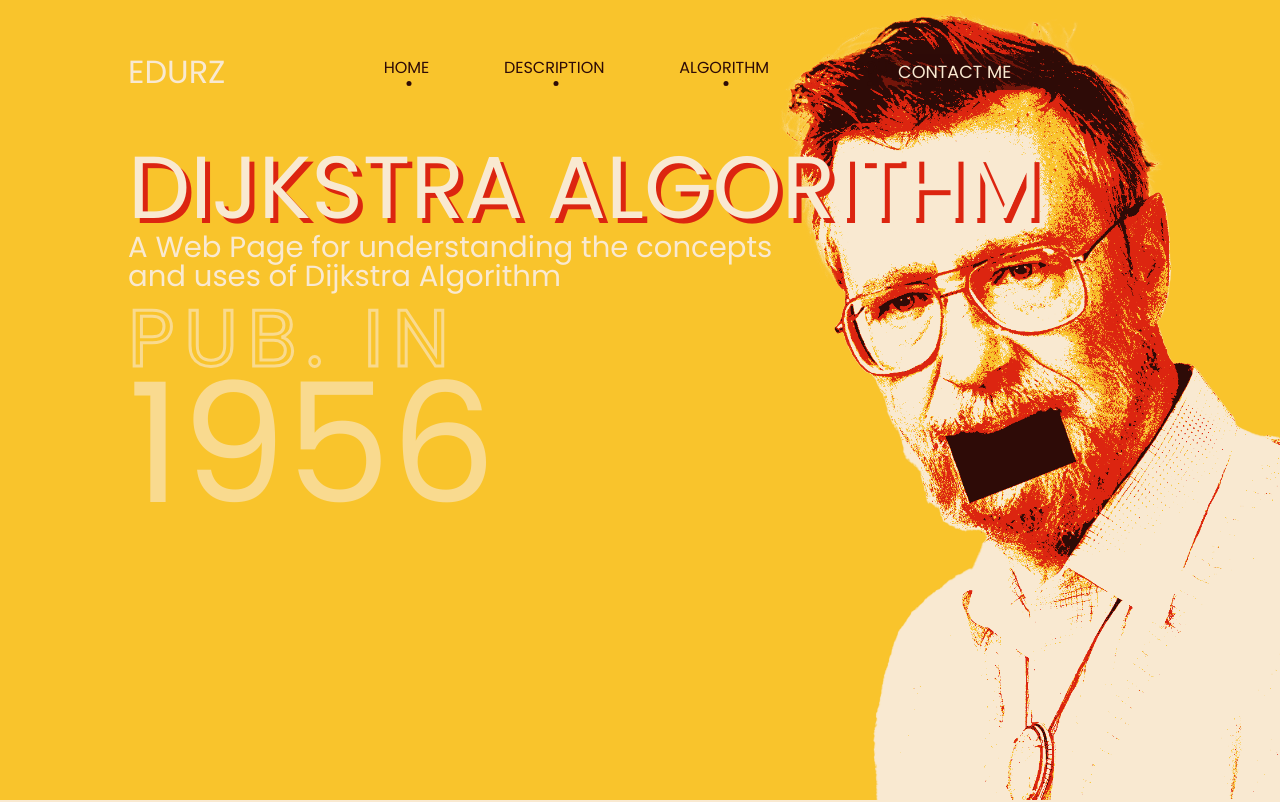
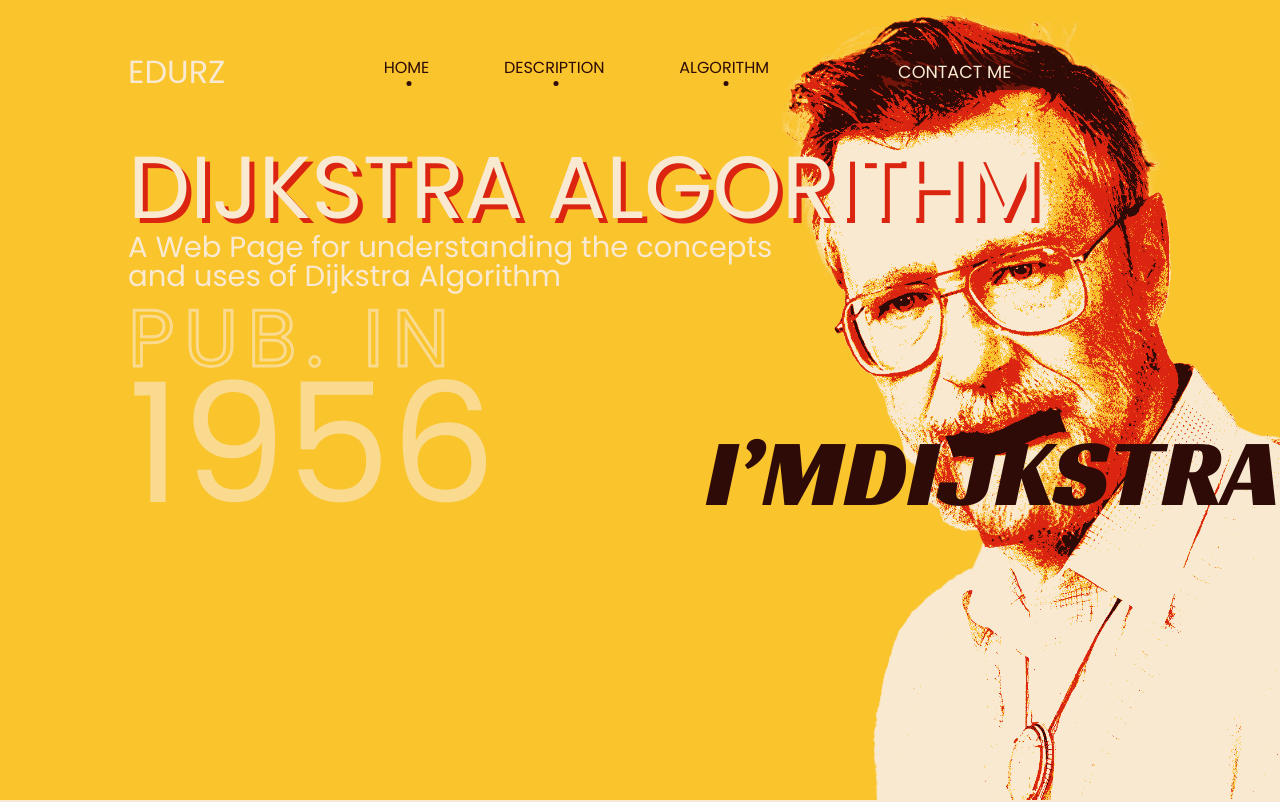
Before and after one commit to Edurz135/no-dijkstra, a React (Create React App) app: page / in a window 1280 px wide. Shown: the top 802 px of the page. Built offline with nearby package versions, Linux system fonts and the light colour scheme; a web font is replaced by a local one.

Commit message:
home-section

```diff
--- a/src/App.css
+++ b/src/App.css
@@ -22,6 +22,7 @@
   min-height: 100vh;
   position: relative;
 }
+
 
 .home-sec {
   min-height: 100vh;
@@ -120,6 +121,43 @@
 .home-sec .bg-layer img {
   height: 100%;
 }
+.home-sec .mouth {
+  animation-name: mymove;
+  animation-iteration-count: infinite;
+  animation-direction: alternate;
+  animation-duration: 1s;
+}
+
+@keyframes mymove {
+  0% {
+    transform: translate(0px, 0px);
+  }
+  15% {
+    transform: translate(10px, 25px);
+  }
+  50% {
+    transform: translate(0px, 0px);
+  }
+  65% {
+    transform: translate(10px, 25px);
+  }
+  80% {
+    transform: translate(0px, 0px);
+  }
+  100% {
+    transform: translate(10px, 25px);
+  }
+}
+
+.home-sec .words {
+  top: 400px;
+}
+
+.home-sec .words span {
+  font-family: "Racing Sans One", cursive;
+  color: var(--on-secondary);
+  font-size: 6rem;
+}
 
 .description-sec {
   background-color: var(--on-primary);
--- a/src/App.js
+++ b/src/App.js
@@ -35,41 +35,67 @@ function App() {
         <div className="bg-layer">
           <img src="/EdgerPortraitWithoutMouth.png" />
         </div>
+        <div className="bg-layer mouth">
+          <img src="/EdgerPortraitMouth.png" />
+        </div>
+        <div className="bg-layer words">
+          <span>I’M</span>
+          <span>DIJKSTRA</span>
+        </div>
       </div>
       <div className="sec-container description-sec container-fluid">
         <CustomNavbar />
         <div className="row align-items-center">
           <div className="row">
             <div className="col-md-6">
-              <CustomCard title="ORIGIN" description="Created by Edsger Dijkstra on 1956" />
+              <CustomCard
+                title="ORIGIN"
+                description="Created by Edsger Dijkstra on 1956"
+              />
             </div>
             <div className="col-md-6">
-              <CustomCard title="ALGORITHM" description="An algorithm for finding the shortest paths between nodes in a weighted graph" />
+              <CustomCard
+                title="ALGORITHM"
+                description="An algorithm for finding the shortest paths between nodes in a weighted graph"
+              />
             </div>
             <div className="col-md-6">
-              <CustomCard title="IMPORTANCE" description="Most influential algorithms in the history of computer science and graph theory. Had a significant impact on numerous fields of study and technologies that we use today." />
+              <CustomCard
+                title="IMPORTANCE"
+                description="Most influential algorithms in the history of computer science and graph theory. Had a significant impact on numerous fields of study and technologies that we use today."
+              />
             </div>
             <div className="col-md-6">
-              <CustomCard title="APPLICATIONS" description="Applied on route planning in maps, routing protocols in computer networks, analysis of transportation, among others." />
+              <CustomCard
+                title="APPLICATIONS"
+                description="Applied on route planning in maps, routing protocols in computer networks, analysis of transportation, among others."
+              />
             </div>
           </div>
         </div>
       </div>
-      <div className="sec-container algorithm-sec"><CustomNavbar /></div>
+      <div className="sec-container algorithm-sec">
+        <CustomNavbar />
+      </div>
       <div className="sec-container about-sec container-fluid">
         <CustomNavbar />
         <div className="row align-items-center">
           <div className="row row-lg-6 justify-content-center">
             <p className="title">I AM ON A MISSION TO PROVIDE AN</p>
-            <p className="title">EASILY <span className="title-variant">ACCESSIBLE PLATFORM</span></p>
-            <p className="description">My mission is to provide an easily accessible platform for students to comprehend the workings of Dijkstra's algorithm in a simpler and more straightforward manner.</p>
+            <p className="title">
+              EASILY <span className="title-variant">ACCESSIBLE PLATFORM</span>
+            </p>
+            <p className="description">
+              My mission is to provide an easily accessible platform for
+              students to comprehend the workings of Dijkstra's algorithm in a
+              simpler and more straightforward manner.
+            </p>
             <CustomLink />
           </div>
         </div>
       </div>
-      <div>
-      </div>
-    </div >
+      <div></div>
+    </div>
   );
 }
 
```
